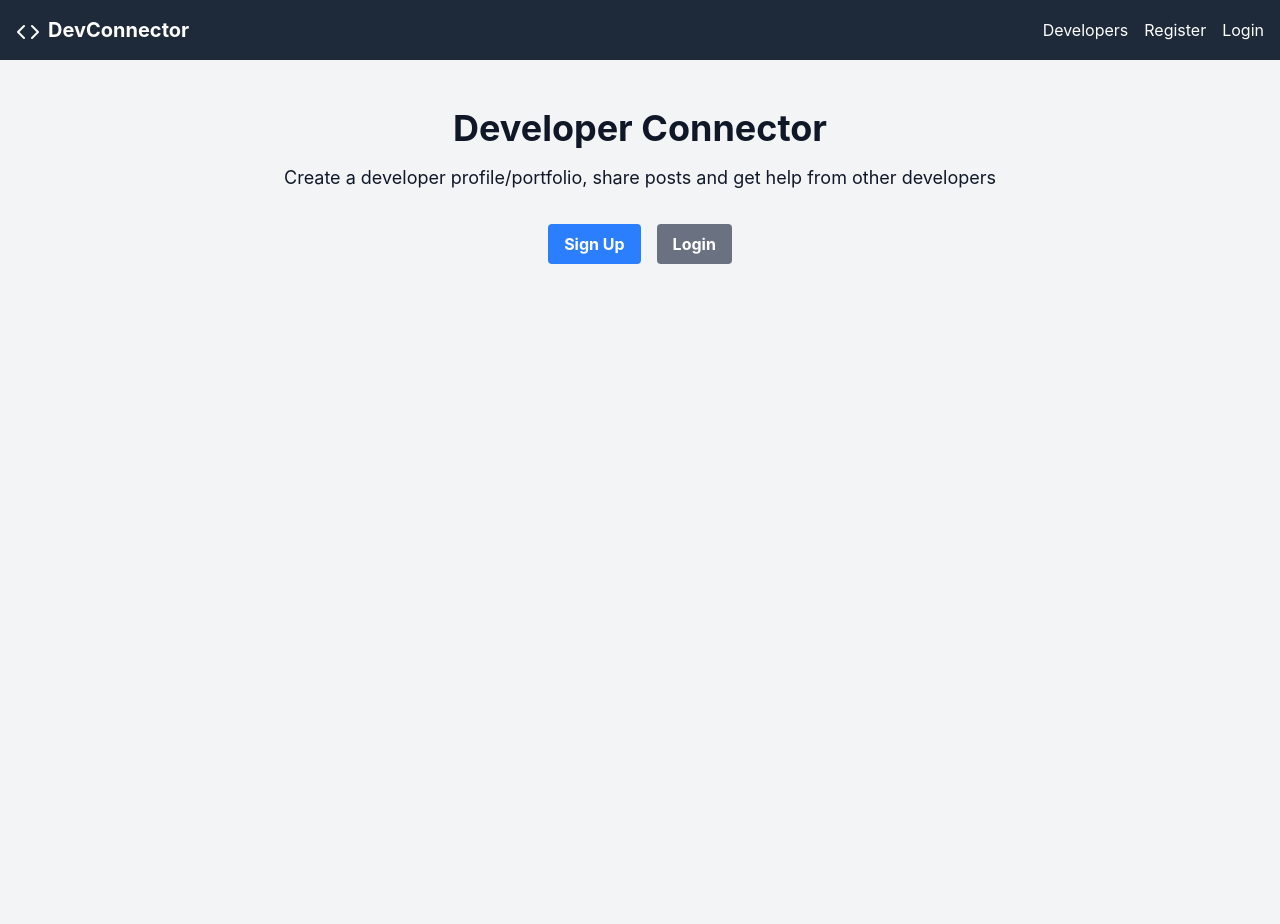
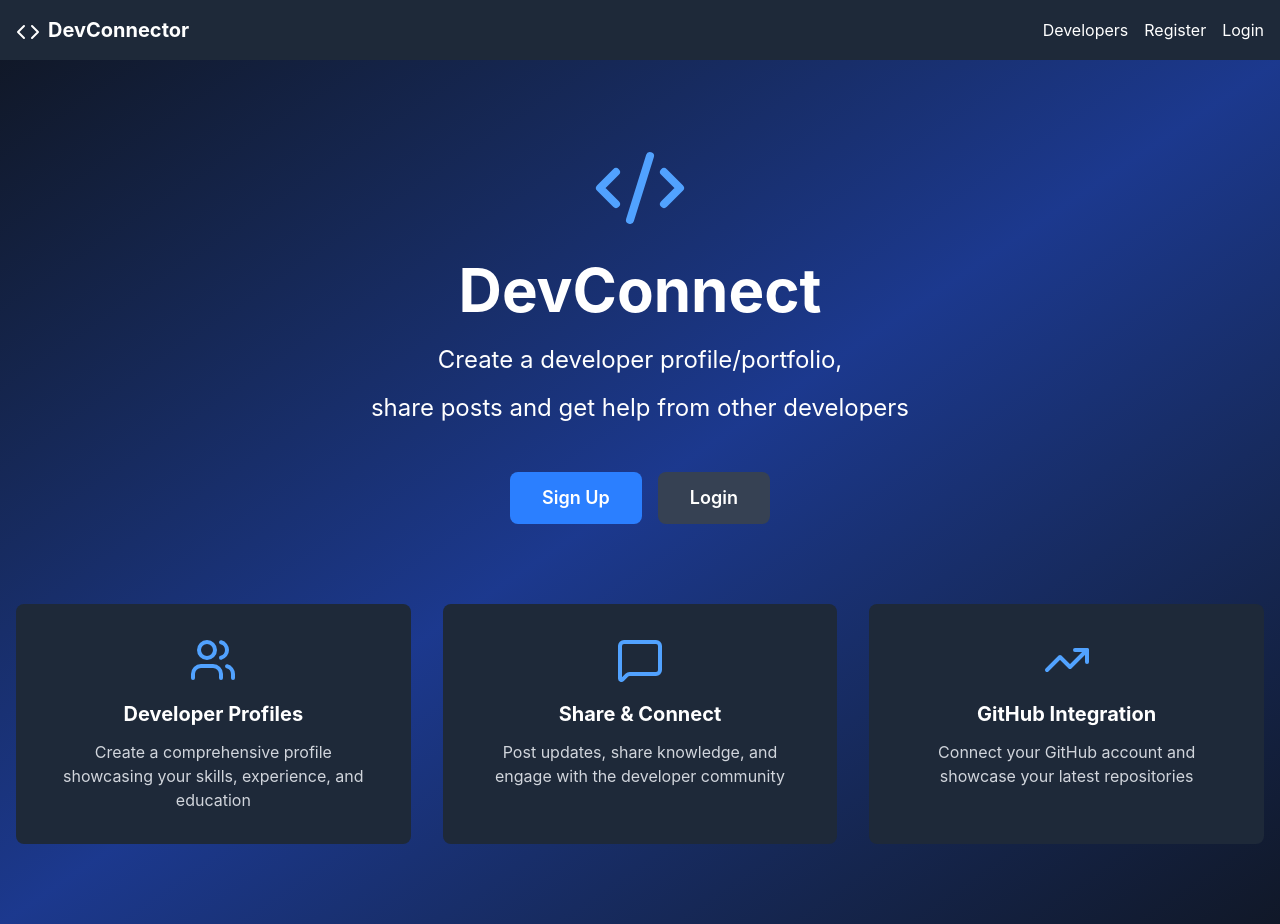
Before and after one commit to dag12y/devConnect, a React (Vite) app in the folder client/: page / in a window 1280 px wide. Before the commit the page ends 800 px from the top, so only its background shows below. Built offline with nearby package versions, Linux system fonts and the light colour scheme.

Commit message:
feat: redesign Landing component with enhanced layout and features section

```diff
--- a/client/src/components/layout/Landing.jsx
+++ b/client/src/components/layout/Landing.jsx
@@ -1,21 +1,75 @@
-import {Link} from 'react-router-dom'
+import { Link } from "react-router-dom";
+import { Code2, Users, TrendingUp, MessageSquare } from "lucide-react";
 
 export default function Landing() {
-  return (
-    <section >
-      <div className="container mx-auto px-4 py-12">
-        <div className="text-center">
-          <h1 className='text-4xl font-bold mb-4'>Developer Connector</h1>
-          <p className="text-lg mb-8">
-            Create a developer profile/portfolio, share posts and get help from
-            other developers
-          </p>
-          <div className="flex justify-center gap-4">
-            <Link to="/register" className="bg-blue-500 hover:bg-blue-700 text-white font-bold py-2 px-4 rounded">Sign Up</Link>
-            <Link to="/login" className="bg-gray-500 hover:bg-gray-700 text-white font-bold py-2 px-4 rounded">Login</Link>
-          </div>
+    return (
+        <div className="min-h-screen bg-gradient-to-br from-gray-900 via-blue-900 to-gray-900">
+            {/* Hero Section */}
+            <div className="container mx-auto px-4 py-20">
+                <div className="text-center text-white">
+                    <div className="flex justify-center mb-6">
+                        <Code2 className="w-24 h-24 text-blue-400" />
+                    </div>
+                    <h1 className="text-6xl font-bold mb-6">DevConnect</h1>
+                    <p className="text-2xl mb-4">
+                        Create a developer profile/portfolio,
+                    </p>
+                    <p className="text-2xl mb-8">
+                        share posts and get help from other developers
+                    </p>
+
+                    <div className="flex gap-4 justify-center mt-12">
+                        <Link
+                            to="/register"
+                            className="bg-blue-500 hover:bg-blue-600 text-white px-8 py-3 rounded-lg text-lg font-semibold transition-colors"
+                        >
+                            Sign Up
+                        </Link>
+                        <Link
+                            to="/login"
+                            className="bg-gray-700 hover:bg-gray-600 text-white px-8 py-3 rounded-lg text-lg font-semibold transition-colors"
+                        >
+                            Login
+                        </Link>
+                    </div>
+                </div>
+
+                {/* Features Section */}
+                <div className="grid md:grid-cols-3 gap-8 mt-20 text-white">
+                    <div className="bg-gray-800 bg-opacity-50 p-8 rounded-lg text-center">
+                        <Users className="w-12 h-12 mx-auto mb-4 text-blue-400" />
+                        <h3 className="text-xl font-bold mb-3">
+                            Developer Profiles
+                        </h3>
+                        <p className="text-gray-300">
+                            Create a comprehensive profile showcasing your
+                            skills, experience, and education
+                        </p>
+                    </div>
+
+                    <div className="bg-gray-800 bg-opacity-50 p-8 rounded-lg text-center">
+                        <MessageSquare className="w-12 h-12 mx-auto mb-4 text-blue-400" />
+                        <h3 className="text-xl font-bold mb-3">
+                            Share & Connect
+                        </h3>
+                        <p className="text-gray-300">
+                            Post updates, share knowledge, and engage with the
+                            developer community
+                        </p>
+                    </div>
+
+                    <div className="bg-gray-800 bg-opacity-50 p-8 rounded-lg text-center">
+                        <TrendingUp className="w-12 h-12 mx-auto mb-4 text-blue-400" />
+                        <h3 className="text-xl font-bold mb-3">
+                            GitHub Integration
+                        </h3>
+                        <p className="text-gray-300">
+                            Connect your GitHub account and showcase your latest
+                            repositories
+                        </p>
+                    </div>
+                </div>
+            </div>
         </div>
-      </div>
-    </section>
-  )
+    );
 }
```
